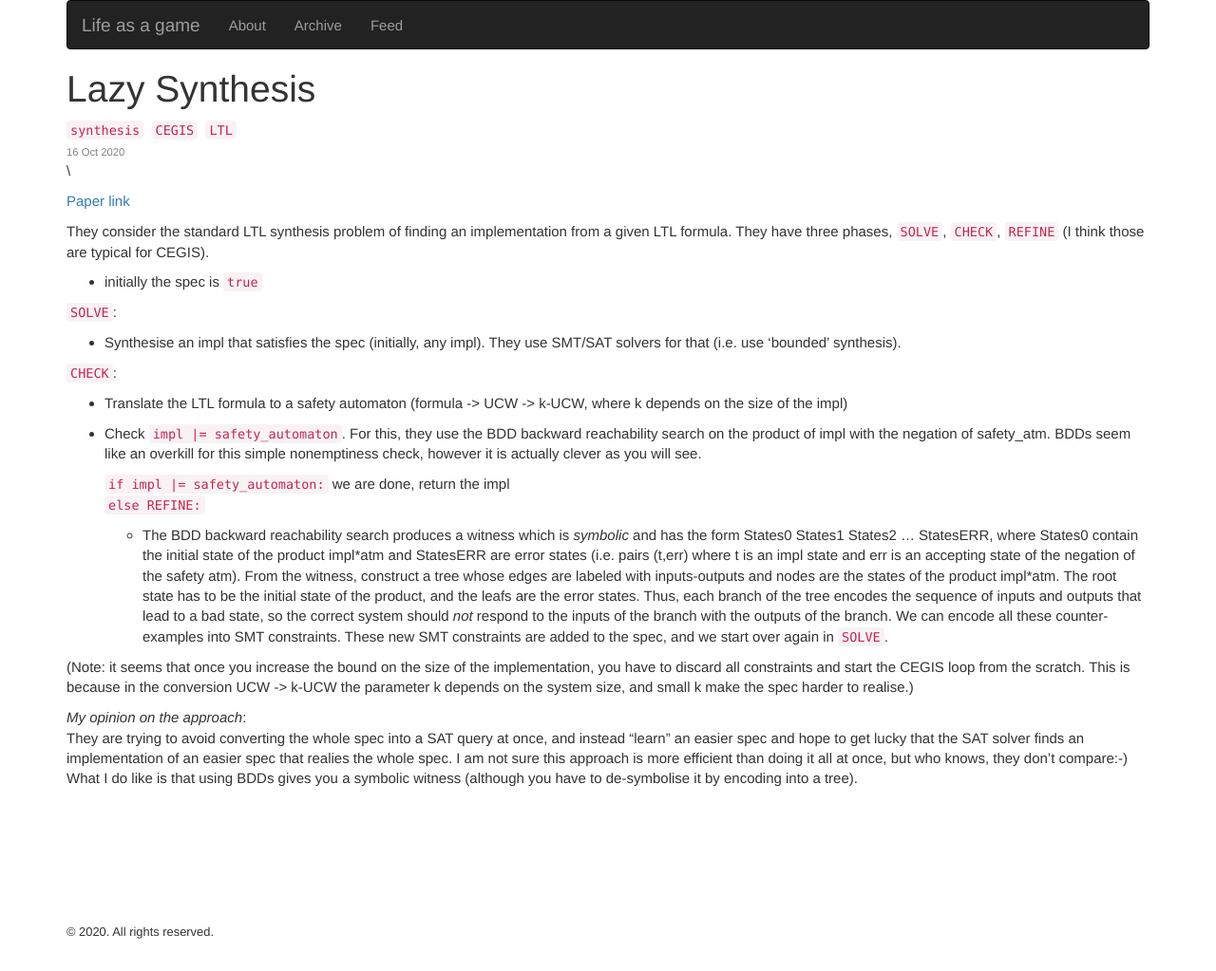
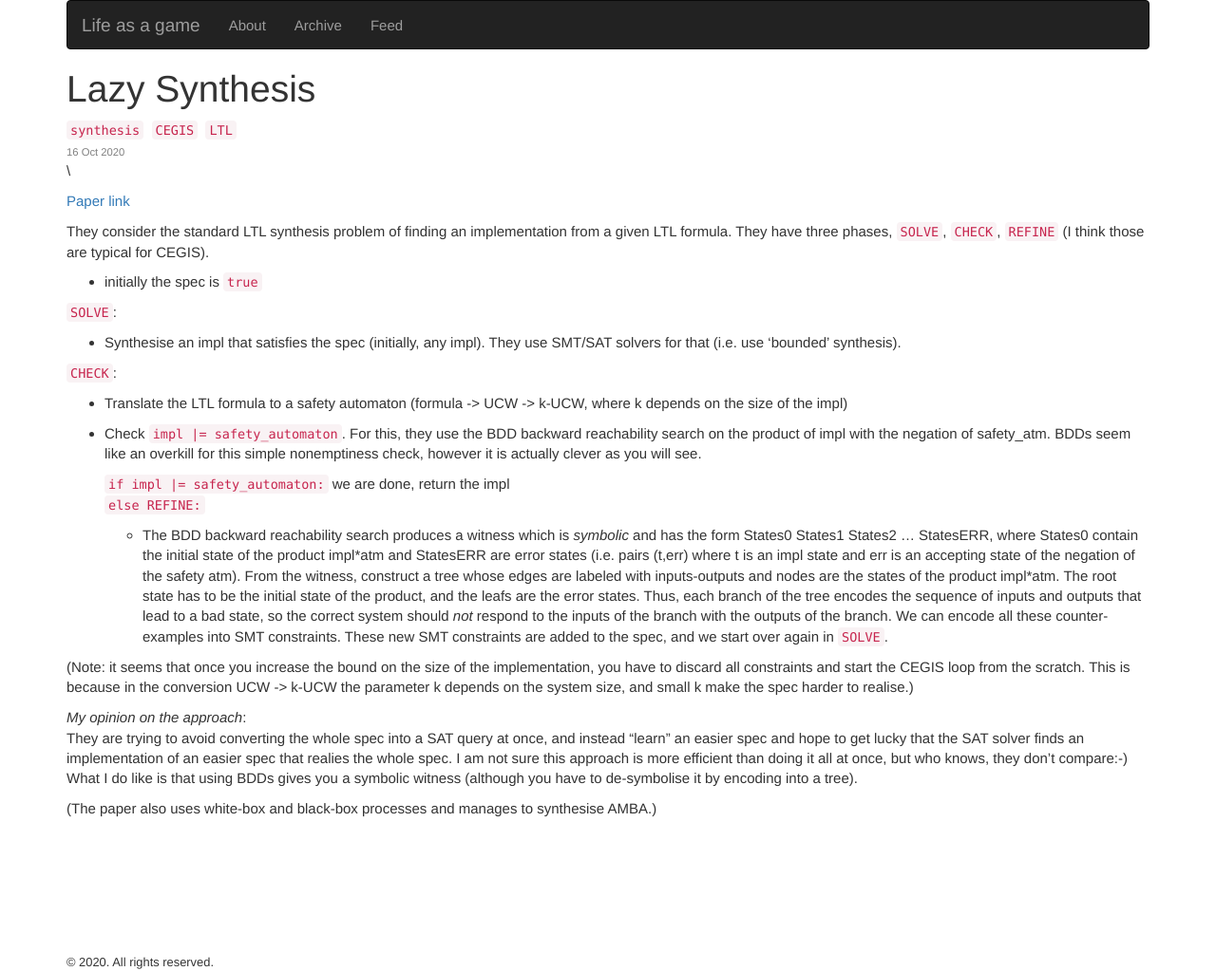
Before and after one commit to 5nizza/5nizza.github.io, a Jekyll site: the page built from _posts/zeta/2020-10-16-lazy-synthesis.md, in a window 1280 px wide. Shown: the whole page at 95% size. Built offline with Jekyll 4.4.1, drawn with Linux system fonts in a browser that asks for light colours; nearby versions of some CDN libraries; comment, search, counter and statistics services are not loaded; before the commit the page ends 991 px from its top, so only the background shows below that; some of the changed lines change nothing that is shown.

Commit message:
added the link

```diff
--- a/_posts/zeta/2020-10-16-lazy-synthesis.md
+++ b/_posts/zeta/2020-10-16-lazy-synthesis.md
@@ -6,7 +6,7 @@
 
 \
 
-[Paper link](link)
+[Paper link](http://www.swenjacobs.com/publications/VMCAI12.pdf)
 
 They consider the standard LTL synthesis problem of finding an implementation from a given LTL formula.
 They have three phases, `SOLVE`, `CHECK`, `REFINE` (I think those are typical for CEGIS).
@@ -54,3 +54,5 @@
 I am not sure this approach is more efficient than doing it all at once, but who knows, they don't compare:-)
 What I do like is that using BDDs gives you a symbolic witness
 (although you have to de-symbolise it by encoding into a tree).
+
+(The paper also uses white-box and black-box processes and manages to synthesise AMBA.)
```
